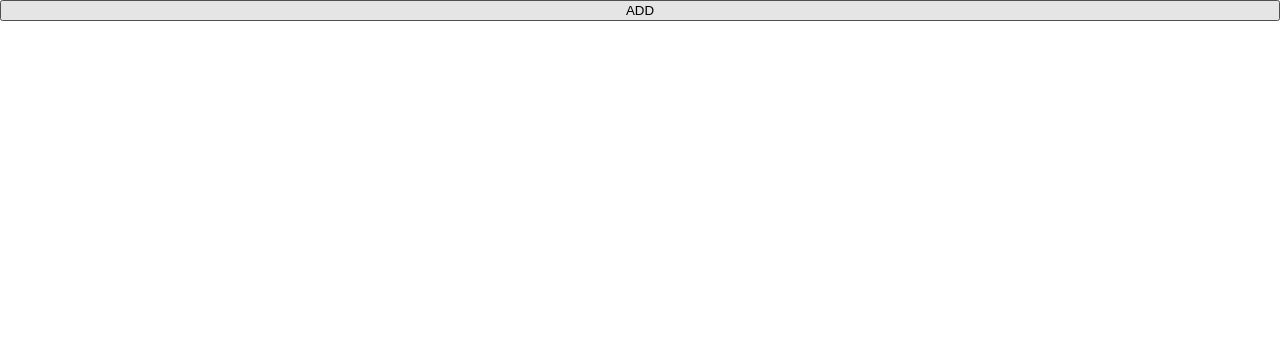
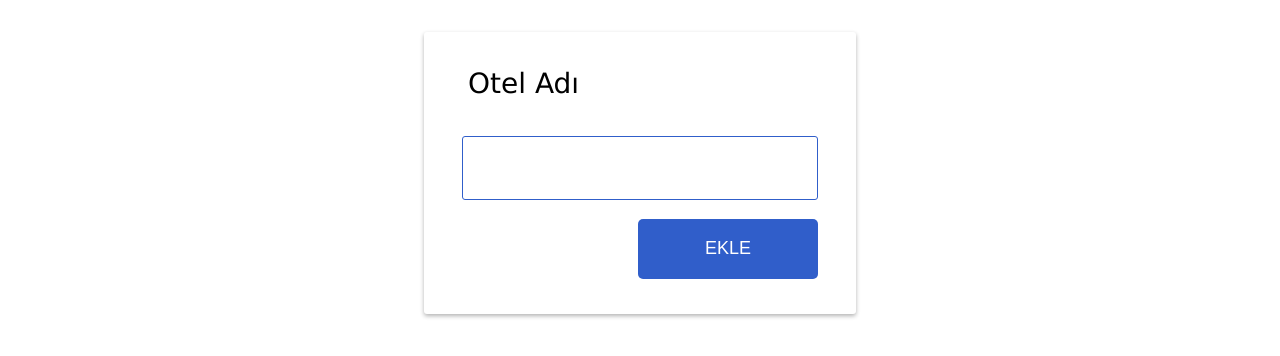
Before and after one commit to cardize/hotels, a React (Create React App) app: page /addhotel in a window 1280 px wide. Shown: the top 356 px of the page. Built offline with nearby package versions, Linux system fonts and the light colour scheme.

Commit message:
Optimized almost everything

```diff
--- a/src/AddHotel.js
+++ b/src/AddHotel.js
@@ -1,20 +1,53 @@
 import React from 'react'
+import { useState } from 'react'
 
 const AddHotel = () => {
+  const [hotelName, setHotelName] = useState('')
+  const [isAdded, setIsAdded] = useState(false)
+
   const addingHotel = () => {
+    setHotelName(hotelName)
     const newHotels = JSON.parse(localStorage.getItem('hotels'))
     const hotel = {
+      hotel_name: hotelName,
       id: Date.now(),
-      hotel_name: 'Test Hotel',
       hotel_point: 5.0,
       lastRatedDate: Date.now(),
     }
-    localStorage.setItem('hotels', JSON.stringify([...newHotels, hotel]))
+
+    if (hotelName !== '') {
+      localStorage.setItem('hotels', JSON.stringify([...newHotels, hotel]))
+      setIsAdded(true)
+    } else {
+      return alert('Otel ismi boş olamaz')
+    }
   }
 
   return (
     <div>
-      <button onClick={addingHotel}>ADD</button>
+      <div className="main-container">
+        <div className="add-container">
+          <div className="add-hotel-title">Otel Adı</div>
+          <input
+            className="add-input"
+            type="text"
+            defaultValue={hotelName}
+            onChange={(e) => setHotelName(e.target.value)}
+            onInput={() => setIsAdded(false)}
+          />
+          <button
+            className="add-button"
+            onClick={() => addingHotel(hotelName)}
+            style={{
+              backgroundColor: isAdded
+                ? 'rgb(59, 212, 36)'
+                : 'rgb(48, 94, 202)',
+            }}
+          >
+            {isAdded ? '✓ EKLENDİ' : 'EKLE'}
+          </button>
+        </div>
+      </div>
     </div>
   )
 }
--- a/src/Hotels.js
+++ b/src/Hotels.js
@@ -8,6 +8,8 @@ let PageSize = 5
 
 export default function App() {
   const [currentPage, setCurrentPage] = useState(1)
+  const [isRemoved, setIsRemoved] = useState(false)
+  const [requestedId, setRequestedId] = useState()
 
   let localHotels = JSON.parse(localStorage.getItem('hotels'))
   if (!localHotels) {
@@ -39,9 +41,15 @@ export default function App() {
     }
   }
 
-  const removeHotel = (id) => {
-    const newHotels = hotels.filter((hotel) => hotel.id !== id)
+  const requestDelete = (id) => {
+    setRequestedId(id)
+    setIsRemoved(true)
+  }
+
+  const removeHotel = () => {
+    const newHotels = hotels.filter((hotel) => hotel.id !== requestedId)
     setHotels(newHotels)
+    setIsRemoved(false)
   }
 
   const descendingHotels = useMemo(() => {
@@ -130,6 +138,34 @@ export default function App() {
             </ul>
           </div>
         </div>
+
+        {currentTableData.map((item) => {
+          return (
+            <div
+              key={item.id}
+              className="popup-container"
+              style={isRemoved ? { display: 'grid' } : { display: 'none' }}
+            >
+              <div className="confirmation-title">Oteli Sil </div>
+              <div className="confirmation-text">
+                <strong>{item.hotel_name}</strong>'i silmek istediğinizden{' '}
+                <br /> emin misiniz?
+              </div>
+              <div className="button-container">
+                <button className="delete-button" onClick={() => removeHotel()}>
+                  OTELİ SİL
+                </button>
+                <button
+                  className="cancel-button"
+                  onClick={() => setIsRemoved(false)}
+                >
+                  VAZGEÇ
+                </button>
+              </div>
+            </div>
+          )
+        })}
+
         <div className="table">
           <div className="hotels-container">
             {currentTableData.map((item) => {
@@ -139,21 +175,10 @@ export default function App() {
                     <div className="remove-container">
                       <button
                         className="remove-button"
-                        onClick={() => removeHotel(item.id)}
+                        onClick={() => requestDelete(item.id)}
                       >
                         +
                       </button>
-                      <div className="popup-container">
-                        <div className="confirmation-title">Oteli Sil </div>
-                        <div className="confirmation-text">
-                          <strong>{item.hotel_name}</strong>'i silmek
-                          istediğinizden <br /> emin misiniz?
-                        </div>
-                        <div className="button-container">
-                          <button className="delete-button">OTELİ SİL</button>
-                          <button className="cancel-button">VAZGEÇ</button>
-                        </div>
-                      </div>
                     </div>
                     <img
                       src="https://i.pinimg.com/564x/d3/9d/5d/d39d5dee8e4ef35e6068304b8433a9d5.jpg"
--- a/src/styles.scss
+++ b/src/styles.scss
@@ -164,18 +164,17 @@ img {
 }
 
 .popup-container {
-  display: none; //grid
-  position: absolute;
+  position: fixed;
   align-content: space-between;
   justify-content: space-around;
   top: 0;
   left: 0;
-  margin-top: -2.3rem;
-  margin-left: 0rem;
+  margin-top: 10rem;
+  margin-left: 15rem;
   padding: 1rem;
   width: 450px;
-  height: 300px;
-  border-radius: 3px;
+  height: 280px;
+  border-radius: 5px;
   box-shadow: 0 2px 4px 0 rgba(0, 0, 0, 0.3);
   background-color: rgb(255, 255, 255);
 }
@@ -343,3 +342,50 @@ img {
 .link {
   text-decoration: none;
 }
+
+.add-container {
+  display: grid;
+  margin-top: 2rem;
+  padding: 1rem;
+  height: 250px;
+  width: 400px;
+  border-radius: 3px;
+  box-shadow: 0 2px 4px 0 rgb(0 0 0 / 30%);
+  align-content: space-evenly;
+  justify-content: space-around;
+  justify-items: end;
+  .add-hotel-title {
+    width: 350px;
+    margin-bottom: 1rem;
+    font-size: 28px;
+    font-family: Verdana, Geneva, Tahoma, sans-serif;
+    font-weight: normal;
+  }
+  .add-button {
+    width: 180px;
+    height: 60px;
+    font-size: 18px;
+    border-radius: 5px;
+    color: #fff;
+    border: none;
+    cursor: pointer;
+  }
+  .add-button-confirmed {
+    width: 180px;
+    height: 60px;
+    font-size: 18px;
+    border-radius: 5px;
+    color: #fff;
+    border: none;
+    cursor: pointer;
+  }
+  .add-input {
+    font-size: 24px;
+    text-indent: 15px;
+    height: 60px;
+    width: 350px;
+    display: grid;
+    border: 1px solid rgb(48, 94, 202);
+    border-radius: 3px;
+  }
+}
```
Also changed, not shown: src/Hotels-copy.js (+39 -14 lines).
